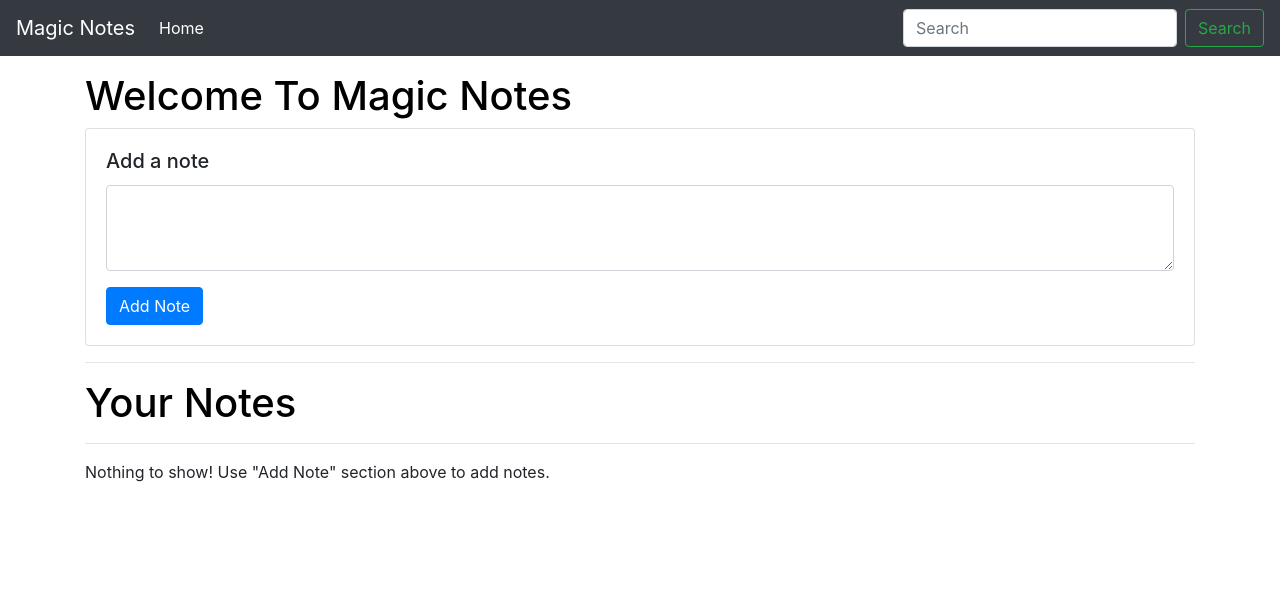
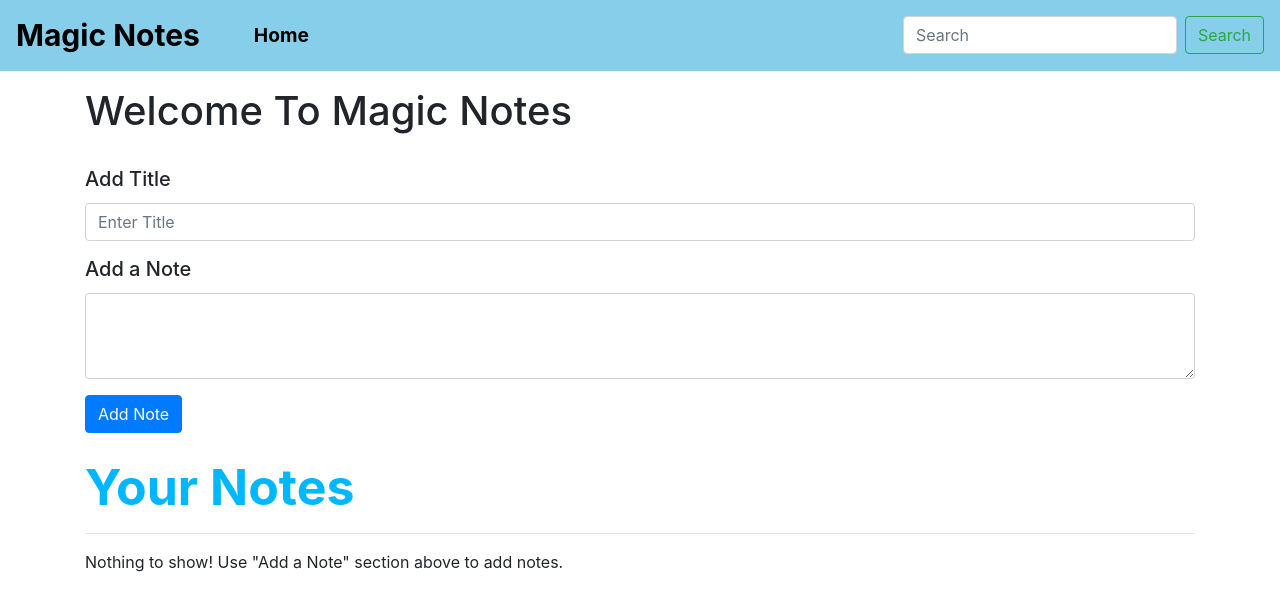
Before and after one commit to Sajal1803/Note_Taking_Website-, a plain HTML site: page index.html in a window 1280 px wide. Drawn offline with nearby package versions, Linux system fonts and the light colour scheme.

Commit message:
add title and improve layout

```diff
--- a/index.html
+++ b/index.html
@@ -3,17 +3,18 @@
 
 <head>
     <meta charset="UTF-8">
-    <meta http-equiv="X-UA-Compatible" content="IE=edge">
     <meta name="viewport" content="width=device-width, initial-scale=1.0">
+    <meta http-equiv="X-UA-Compatible" content="ie=edge">
     <title>Notes App</title>
     <link rel="stylesheet" href="https://stackpath.bootstrapcdn.com/bootstrap/4.3.1/css/bootstrap.min.css"
         integrity="sha384-ggOyR0iXCbMQv3Xipma34MD+dH/1fQ784/j6cY/iJTQUOhcWr7x9JvoRxT2MZw1T" crossorigin="anonymous">
+    <link rel="stylesheet" href="style.css">
 </head>
 
-<body style="background-color: white;">
+<body>
 
-    <nav class="navbar navbar-expand-lg navbar-dark bg-dark" >
-        <a class="navbar-brand" href="#" style="color: white;" >Magic Notes </a>
+    <nav class="navbar navbar-expand-lg ">
+        <a class="navbar-brand logo" href="#">Magic Notes</a>
         <button class="navbar-toggler" type="button" data-toggle="collapse" data-target="#navbarSupportedContent"
             aria-controls="navbarSupportedContent" aria-expanded="false" aria-label="Toggle navigation">
             <span class="navbar-toggler-icon"></span>
@@ -36,21 +37,24 @@
 
 
     <div class="container my-3">
-        <h1 style="color: Black;">Welcome To Magic Notes</h1>
-        <div class="card">
-            <div class="card-body">
-                <h5 class="card-title">Add a note</h5>
+        <h1>Welcome To Magic Notes</h1><br>
+        <div class="card0">
+            <div class="cardbody">
+                <div class="form-group">
+                    <h5 class="card-title">Add Title</h5>
+                    <input type="text" class="form-control" id="addTitle" aria-describedby="title"
+                        placeholder="Enter Title">
+                </div>
+                <h5 class="card-title">Add a Note</h5>
                 <div class="form-group">
                     <textarea class="form-control" id="addTxt" rows="3"></textarea>
                 </div>
                 <button class="btn btn-primary" id="addBtn">Add Note</button>
             </div>
-        </div>
+        </div> <br>
+        <h1 class="notes">Your Notes</h1>
         <hr>
-        <h1 style="color: Black;">Your Notes</h1>
-        <hr>
-        <div id="notes" class="row container-fluid">
-        </div>
+        <div id="notes" class="row container-fluid"> </div>
     </div>
 
     <script src="https://code.jquery.com/jquery-3.3.1.slim.min.js"
--- a/js/app.js
+++ b/js/app.js
@@ -2,25 +2,25 @@ showNotes();
 
 // If user adds a note, add it to the localStorage
 let addBtn = document.getElementById("addBtn");
-addBtn.addEventListener("click", function (e) {
+addBtn.addEventListener("click", function(e) {
   let addTxt = document.getElementById("addTxt");
-    if (addTxt.textLength == 0) {
-        alert("Please write something in text box first!")
-    }
-    else {
+  let addTitle = document.getElementById("addTitle");
   let notes = localStorage.getItem("notes");
-
   if (notes == null) {
     notesObj = [];
   } else {
     notesObj = JSON.parse(notes);
   }
-        notesObj.push(addTxt.value);
+  let myObj = {
+    title: addTitle.value,
+    text: addTxt.value
+  }
+  notesObj.push(myObj);
   localStorage.setItem("notes", JSON.stringify(notesObj));
   addTxt.value = "";
+  addTitle.value = "";
 //   console.log(notesObj);
   showNotes();
-    }
 });
 
 // Function to show elements from localStorage
@@ -32,12 +32,12 @@ function showNotes() {
     notesObj = JSON.parse(notes);
   }
   let html = "";
-    notesObj.forEach(function (element, index) {
+  notesObj.forEach(function(element, index) {
     html += `
             <div class="noteCard my-2 mx-2 card" style="width: 18rem;">
                     <div class="card-body">
-                        <h5 class="card-title">Note ${index + 1}</h5>
-                        <p class="card-text"> ${element}</p>
+                        <h5 class="card-title">${element.title}</h5>
+                        <p class="card-text"> ${element.text}</p>
                         <button id="${index}"onclick="deleteNote(this.id)" class="btn btn-primary">Delete Note</button>
                     </div>
                 </div>`;
@@ -46,13 +46,14 @@ function showNotes() {
   if (notesObj.length != 0) {
     notesElm.innerHTML = html;
   } else {
-        notesElm.innerHTML = `Nothing to show! Use "Add Note" section above to add notes.`;
+    notesElm.innerHTML = `Nothing to show! Use "Add a Note" section above to add notes.`;
   }
 }
 
 // Function to delete a note
 function deleteNote(index) {
 //   console.log("I am deleting", index);
+
   let notes = localStorage.getItem("notes");
   if (notes == null) {
     notesObj = [];
@@ -67,17 +68,17 @@ function deleteNote(index) {
 
 
 let search = document.getElementById('searchTxt');
-search.addEventListener("input", function () {
+search.addEventListener("input", function(){
 
     let inputVal = search.value.toLowerCase();
     // console.log('Input event fired!', inputVal);
     let noteCards = document.getElementsByClassName('noteCard');
-    Array.from(noteCards).forEach(function (element) {
-        let cardTxt = element.getElementsByTagName("p")[0].innerText.toLowerCase();
-        if (cardTxt.includes(inputVal)) {
+    Array.from(noteCards).forEach(function(element){
+        let cardTxt = element.getElementsByTagName("p")[0].innerText;
+        if(cardTxt.includes(inputVal)){
             element.style.display = "block";
         }
-        else {
+        else{
             element.style.display = "none";
         }
         // console.log(cardTxt);
--- /dev/null
+++ b/style.css
@@ -0,0 +1,43 @@
+*{
+    margin:0 ;
+    padding:0 ;
+}
+
+nav{
+    background-color: skyblue;
+}
+
+a{
+    color: black;
+    font-size: larger;
+    font-weight: bold;
+    padding-right: 30px;
+}
+
+.logo{
+    color: black;
+    font-size: 30px;
+    font-weight: bolder;
+}
+
+.notes{
+    color: rgb(0, 182, 254);
+    font-size: 50px;
+    font-weight: bolder;
+}
+
+.cardbody{
+    border: none;
+}
+
+.card0{
+    position: relative;
+    display: -ms-flexbox;
+    display: flex;
+    -ms-flex-direction: column;
+    flex-direction: column;
+    min-width: 0;
+    word-wrap: break-word;
+    background-color: #fff;
+    border: none;
+}
```
Lines whose indentation alone changed are shown as unchanged.
